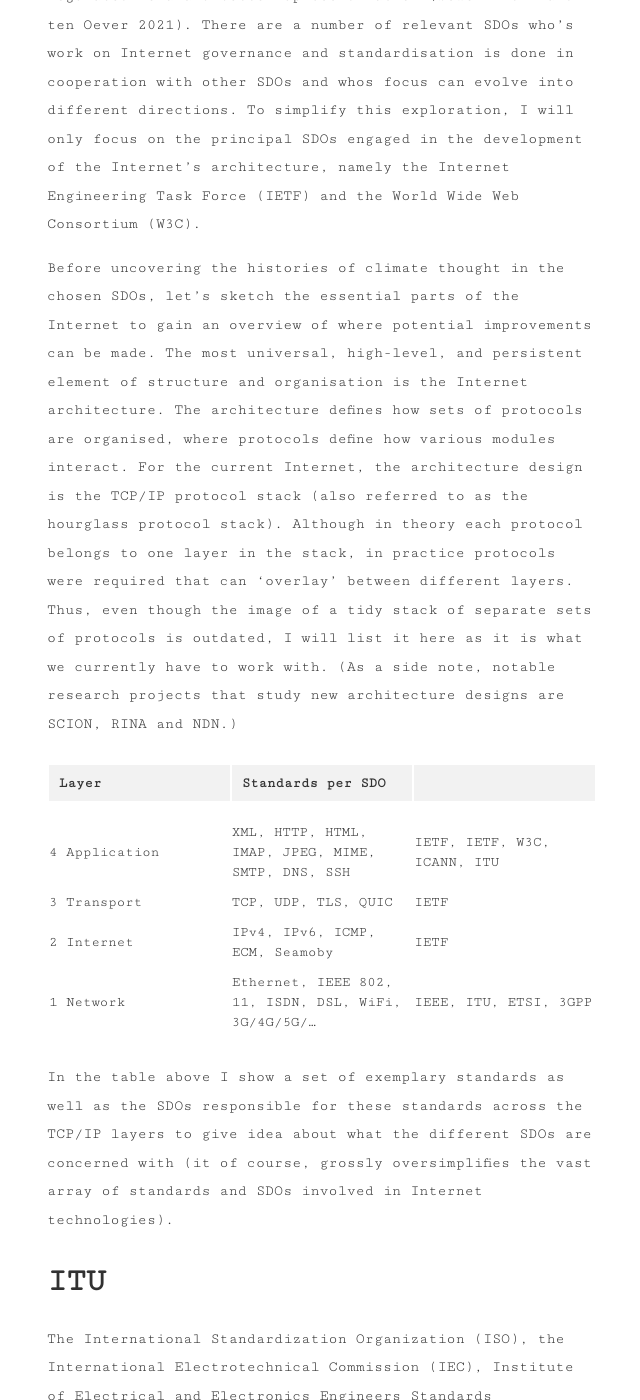
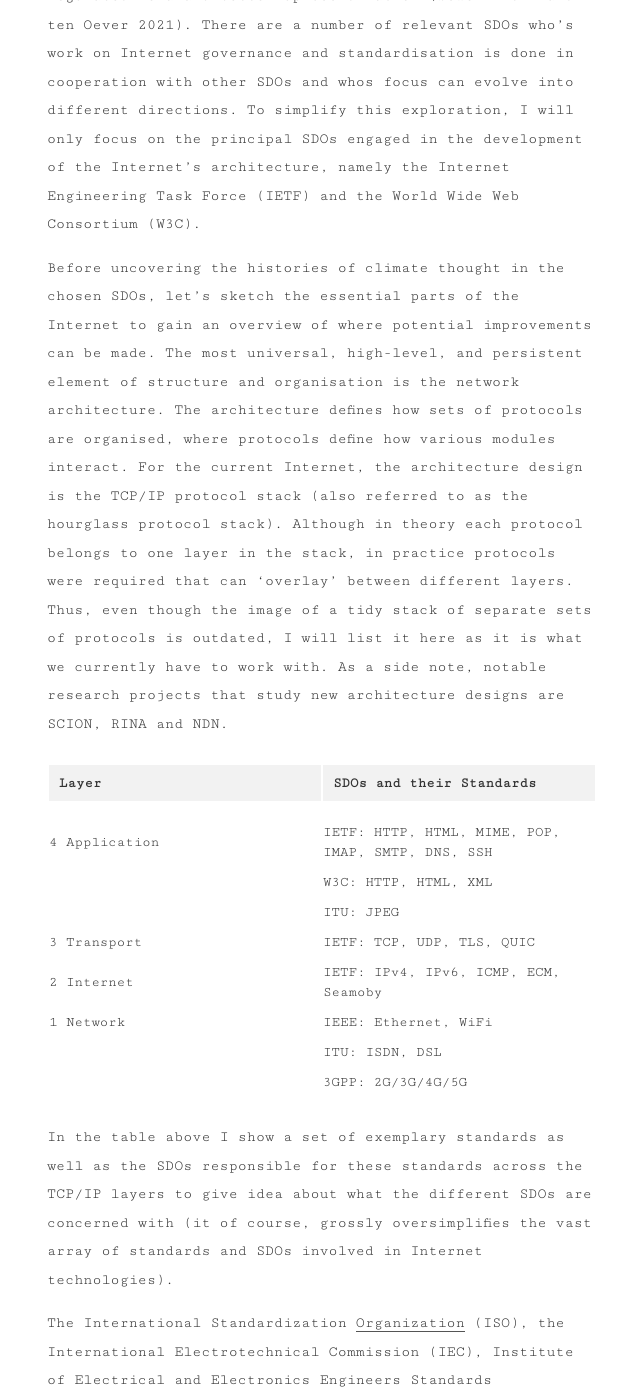
Before and after one commit to Christovis/Christovis.github.io, a Jekyll site: the page built from _blog/2021-11-29-blog-iad_aid_workshop.md, in a window 1280 px wide and 1400 px high, scrolled down 1584 px. Shown: the whole window, without its empty margins (318-958 px from the left). Built offline with Jekyll 4.4.1, drawn with Linux system fonts in a browser that asks for light colours; some of the changed text lies outside the part shown.

Commit message:
some updates

```diff
--- a/_blog/2021-11-29-blog-iad_aid_workshop.md
+++ b/_blog/2021-11-29-blog-iad_aid_workshop.md
@@ -18,33 +18,38 @@
 In this short article, I want to explore how standards-developing organisations (SDO) have so far attended to the climate emergency. While not all Internet governance practices unfold in standard-setting institutions, these bodies are focus points for coordination, and a place where many of the actors that produce the Internet, and exercise infrastructural power, meet. They pose as a space for self-regulated fora and bottom-up coordination (Sowell 2012 and ten Oever 2021). There are a number of relevant SDOs who's work on Internet governance and standardisation is done in cooperation with other SDOs and whos focus can evolve into different directions. To simplify this exploration, I will only focus on the principal SDOs engaged in the development of the Internet’s architecture, namely the Internet Engineering Task Force (IETF) and the World Wide Web Consortium (W3C).
 
 <!-- TCP/IP protocol stack -->
-Before uncovering the histories of climate thought in the chosen SDOs, let's sketch the essential parts of the Internet to gain an overview of where potential improvements can be made. The most universal, high-level, and persistent element of structure and organisation is the Internet architecture. The architecture defines how sets of protocols are organised, where protocols define how various modules interact. For the current Internet, the architecture design is the TCP/IP protocol stack (also referred to as the hourglass protocol stack). Although in theory each protocol belongs to one layer in the stack, in practice protocols were required that can 'overlay' between different layers. Thus, even though the image of a tidy stack of separate sets of protocols is outdated, I will list it here as it is what we currently have to work with. (As a side note, notable research projects that study new architecture designs are SCION, RINA and NDN.)
+Before uncovering the histories of climate thought in the chosen SDOs, let's sketch the essential parts of the Internet to gain an overview of where potential improvements can be made. The most universal, high-level, and persistent element of structure and organisation is the network architecture. The architecture defines how sets of protocols are organised, where protocols define how various modules interact. For the current Internet, the architecture design is the TCP/IP protocol stack (also referred to as the hourglass protocol stack). Although in theory each protocol belongs to one layer in the stack, in practice protocols were required that can 'overlay' between different layers. Thus, even though the image of a tidy stack of separate sets of protocols is outdated, I will list it here as it is what we currently have to work with. As a side note, notable research projects that study new architecture designs are SCION, RINA and NDN.
 
-| Layer         | Standards per SDO
-| ------------- | -------------                                           | -------------
-| 4 Application | XML, HTTP, HTML, IMAP, JPEG, MIME, SMTP, DNS, SSH       | IETF, IETF, W3C, ICANN, ITU
-| 3 Transport   | TCP, UDP, TLS, QUIC                                     | IETF
-| 2 Internet    | IPv4, IPv6, ICMP, ECM, Seamoby                          | IETF
-| 1 Network     | Ethernet, IEEE 802, 11, ISDN, DSL, WiFi, 3G/4G/5G/...   | IEEE, ITU, ETSI, 3GPP
+| Layer         | SDOs and their Standards
+| ------------- | -------------------------------------------------------------
+| 4 Application | IETF: HTTP, HTML, MIME, POP, IMAP, SMTP, DNS, SSH
+|               | W3C: HTTP, HTML, XML
+|               | ITU: JPEG
+| 3 Transport   | IETF: TCP, UDP, TLS, QUIC
+| 2 Internet    | IETF: IPv4, IPv6, ICMP, ECM, Seamoby
+| 1 Network     | IEEE: Ethernet, WiFi
+|               | ITU: ISDN, DSL
+|               | 3GPP: 2G/3G/4G/5G
+
 
 In the table above I show a set of exemplary standards as well as the SDOs responsible for these standards across the TCP/IP layers to give idea about what the different SDOs are concerned with (it of course, grossly oversimplifies the vast array of standards and SDOs involved in Internet technologies).
 
 
-# ITU
-The International Standardization Organization (ISO), the International Electrotechnical Commission (IEC), Institute of Electrical and Electronics Engineers Standards Association (IEEE-SA) and the United Nations International Telecommunications Union (ITU) are three of the most important standard organisations for the ICT.
+<!-- ITU -->
+The International Standardization [Organization](Organization) (ISO), the International Electrotechnical Commission (IEC), Institute of Electrical and Electronics Engineers Standards Association (IEEE-SA) and the United Nations International Telecommunications Union (ITU) are three of the most important standard organisations for the ICT.
 For Greening ICT system such as data center and a network infrastructure, several organisations have been promoting international standardisation. ITU-T (International Telecommunication Union-Telecommunication Standardisation Sector) investigates environmental effect of ICT system and discusses its standardisation [6].
 The International Telecommunication Union’s Standardization Sector (ITU-T) handles telecommunication protocols.
 
-# 3GPP
+<!-- 3GPP -->
 The 3rd Generation Project Partnership (3GPP) which sets standards for mobile communications.
 The European Telecommunications Standards Institute (ETSI) published a standard, ES-203 237, the Green Abstraction Layer, that specified the Green Standard Interface (GSI) for a uniform way for interactions between the energy-aware hardware and the control framework [21]. The proposed GSI intended to provide the functionalities of discovery, control plane retrieving information about the different energy states supported by the data plane, and monitoring, exchanging relevant device parameters. The goal of this standard was to represent an abstraction of the energy-aware capabilities of networking devices to higher-layer protocols.
 Other organisations discuss standard protocol and data set for green ICT. ETSI (European Telecommunications Standards Institute) are promoting an international standardisation of a protocol to monitor and control air-conditioning equipment and an electrical device [8]. In Ecma International, members discuss standard data sets for monitoring and controlling the status of a server and air-conditioning equipment [9].
 
-# W3C
+<!-- W3C -->
 The World Wide Web Consortium (W3C), which sets standards for the web.
 In the W3C standard setting organisation the public email archive {\tt public-bde-climate} of the 'BDE-Climate action, environment, resource efficiency and raw materials Community Group' was depreciated in April 2016. Their work continues in the 'Big Data Europe Community Group' and will be used to design and realise the ICT infrastructure needed to benefit from big data technologies, maximising the opportunities of the latest European RTD developments, including multilingual data harvesting, data analytics, and data visualisation. The program for 2018-20 can be found here https://ec.europa.eu/research/participants/data/ref/h2020/wp/2018-2020/main/h2020-wp1820-climate_en.pdf.
 
-# IETF
+<!-- IETF -->
 The Internet Engineering Task Force (IETF) creates and publishes internet communication protocols.
 
 A clear example of IETF's influence is given by its redesign of the IPv4 communication protocol into the improved version IPv6. The redesign does not only solve the problem of IPv4 address exhaustion, but also reduces energy waste and increases flexibility towards green networking (e.g., [[7]](#7), [[8]](#8), [[9]](#9), [[10]](#10)). In 2010, the IETF set up the Energy Management working group (EMAN, [[11]](#11)) to create a framework standard that enables monitoring, controlling, and managing the energy consumption of networking and network-attached devices while still providing sufficient performance to meet service level objectives with Five years later however, the EMAN working group was shut down and has never been reactivated despite remaining limitations (e.g., it does not address questions regarding electricity producers, and distributors) and the roll-out of new technologies (e.g., IoT and 5G). But other dimensions through which impacts on climate and ecology can be addressed are present in other working groups that are concerned with, e.g., smart energy, smart grid, and the Internet of Things.
```
